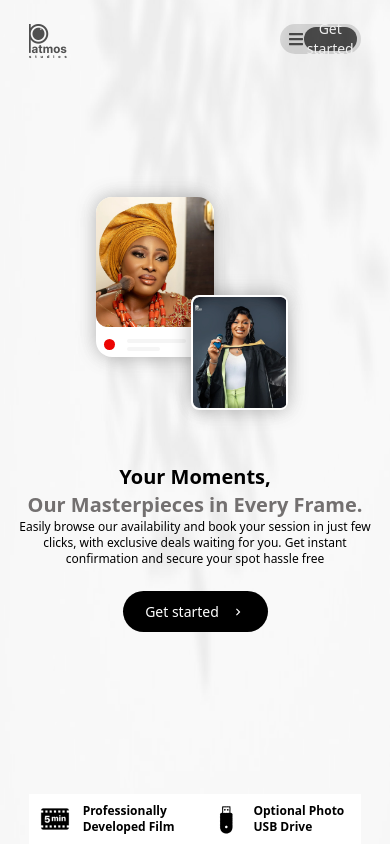
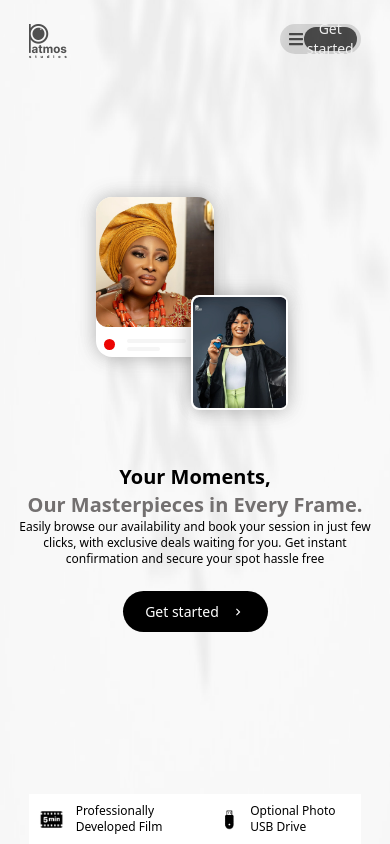
Before and after one commit to Stanley-enumahh/Patmos-Studio, a React (Vite) app: page / in a window 390 px wide. Built offline with nearby package versions, Linux system fonts and the light colour scheme.

Commit message:
home contd

```diff
--- a/src/pages/Homepage.jsx
+++ b/src/pages/Homepage.jsx
@@ -71,16 +71,17 @@ const HeroContent = () => {
 
         <div className="h-[50px] w-[85%] md:w-[530px] absolute bottom-0 hero-icon-section bg-white flex flex-row justify-around px-2">
           <div className="w-[160px] items-center justify-between gap-3 flex flex-row">
-            <img src={FilmIcon} alt="" />
-            <p className="text-xs font-semibold">
-              Professionally <span className="font-bold">Developed Film</span>{" "}
+            <img src={FilmIcon} alt="" className="w-[25px] md:w-fit" />
+            <p className="text-xs md:font-semibold">
+              Professionally{" "}
+              <span className="md:font-bold">Developed Film</span>
             </p>
           </div>
           <div className="w-[150px] items-center justify-center gap-2 flex flex-row">
-            <img src={USBIcon} alt="" />
-            <p className="text-xs font-semibold">
+            <img src={USBIcon} alt="" className="w-[25px] md:w-fit" />
+            <p className="text-xs md:font-semibold">
               Optional Photo <br />
-              <span className="font-bold">USB Drive</span>{" "}
+              <span className="md:font-bold">USB Drive</span>
             </p>
           </div>
         </div>
```
